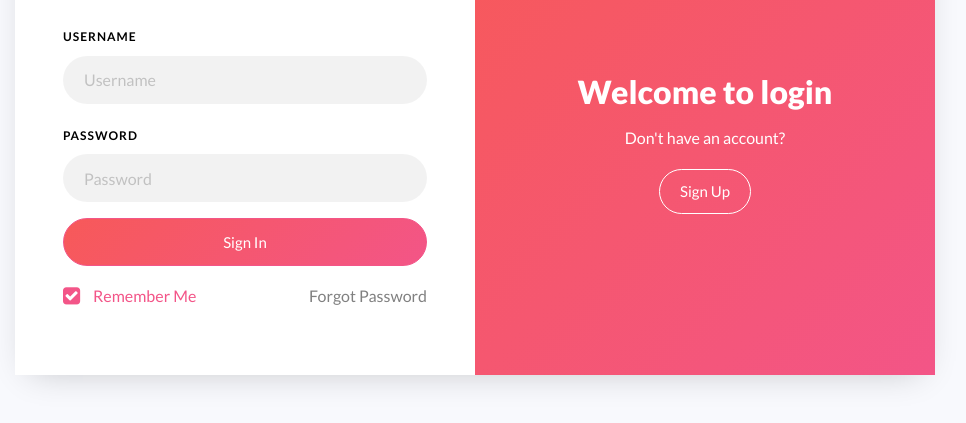
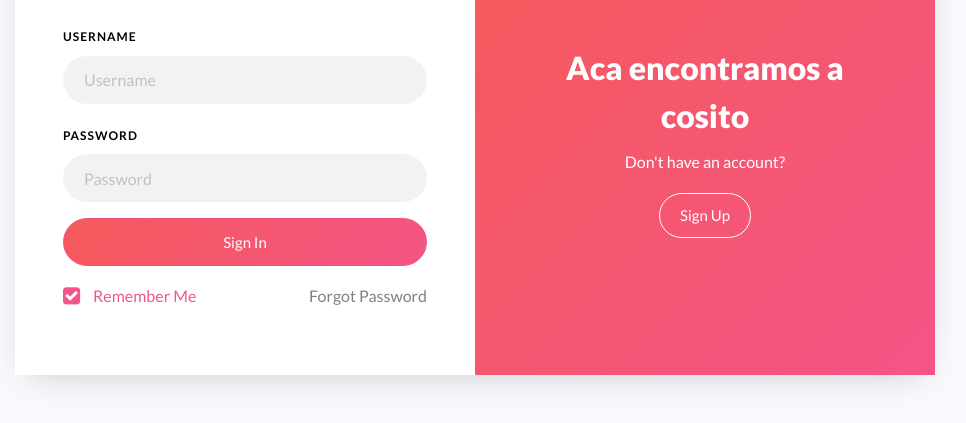
Before and after one commit to Estevang01/Primer-Parcial, a plain HTML site: page index.html in a window 1280 px wide. Shown: the part 303-726 px from the top of the page, without its empty margins (165-1131 px from the left). Drawn offline with Linux system fonts and the light colour scheme.

Commit message:
Cambio uno en el Index

```diff
--- a/index.html
+++ b/index.html
@@ -25,7 +25,7 @@
 					<div class="wrap d-md-flex">
 						<div class="text-wrap p-4 p-lg-5 text-center d-flex align-items-center order-md-last">
 							<div class="text w-100">
-								<h2>Welcome to login</h2>
+								<h2>Aca encontramos a cosito</h2>
 								<p>Don't have an account?</p>
 								<a href="#" class="btn btn-white btn-outline-white">Sign Up</a>
 							</div>
```
